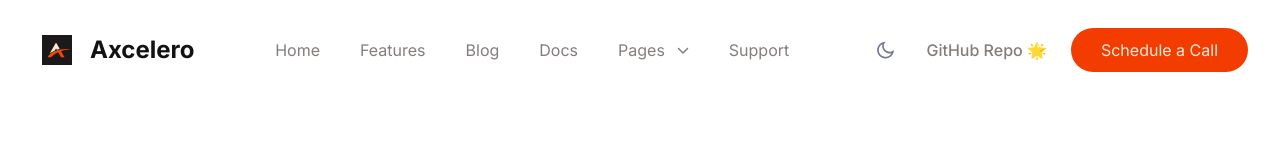
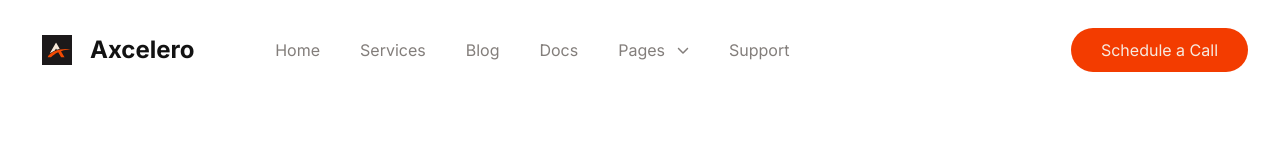
Before and after one commit to axcelero/website, a Next.js app: page /auth/signin in a window 1280 px wide. Shown: the top 160 px of the page. Built offline with nearby package versions, Linux system fonts and the light colour scheme.

Commit message:
Update colors

```diff
--- a/components/Features/index.tsx
+++ b/components/Features/index.tsx
@@ -8,13 +8,13 @@ const Feature = () => {
   return (
     <>
       {/* <!-- ===== Features Start ===== --> */}
-      <section id="features" className="py-20 lg:py-25 xl:py-30">
+      <section id="services" className="py-20 lg:py-25 xl:py-30">
         <div className="mx-auto max-w-c-1315 px-4 md:px-8 xl:px-0">
           {/* <!-- Section Title Start --> */}
           <SectionHeader
             headerInfo={{
-              title: "SOLID FEATURES",
-              subtitle: "Core Features of Solid",
+              title: "SOLID SERVICES",
+              subtitle: "Core Services of Solid",
               description: `Lorem ipsum dolor sit amet, consectetur adipiscing elit. In
             convallis tortor eros. Donec vitae tortor lacus. Phasellus aliquam
             ante in maximus.`,
--- a/components/FeaturesTab/index.tsx
+++ b/components/FeaturesTab/index.tsx
@@ -11,7 +11,7 @@ const FeaturesTab = () => {
 
   return (
     <>
-      {/* <!-- ===== Features Tab Start ===== --> */}
+      {/* <!-- ===== Services Tab Start ===== --> */}
       <section className="relative pb-20 pt-18.5 lg:pb-22.5">
         <div className="relative mx-auto max-w-c-1390 px-4 md:px-8 2xl:px-0">
           <div className="absolute -top-16 -z-1 mx-auto h-[350px] w-[90%]">
@@ -139,7 +139,7 @@ const FeaturesTab = () => {
           {/* <!-- Tab Content End --> */}
         </div>
       </section>
-      {/* <!-- ===== Features Tab End ===== --> */}
+      {/* <!-- ===== Services Tab End ===== --> */}
     </>
   );
 };
--- a/components/Header/index.tsx
+++ b/components/Header/index.tsx
@@ -153,17 +153,8 @@ const Header = () => {
           </nav>
 
           <div className="mt-7 flex items-center gap-6 xl:mt-0">
-            <ThemeToggler />
-
             <Link
-              href="https://github.com/NextJSTemplates/solid-nextjs"
-              className="text-regular font-medium text-waterloo hover:text-primary"
-            >
-              GitHub Repo 🌟
-            </Link>
-
-            <Link
-              href="/contact"
+              href="https://calendly.com/ashan-enlear/30-minute-meeting"
               className="flex items-center justify-center rounded-full bg-primary px-7.5 py-2.5 text-regular text-white duration-300 ease-in-out hover:bg-primaryho"
             >
               Schedule a Call
--- a/components/Header/menuData.tsx
+++ b/components/Header/menuData.tsx
@@ -9,9 +9,9 @@ const menuData: Menu[] = [
   },
   {
     id: 2,
-    title: "Features",
+    title: "Services",
     newTab: false,
-    path: "/#features",
+    path: "/#services",
   },
   {
     id: 2.1,
--- a/components/Hero/index.tsx
+++ b/components/Hero/index.tsx
@@ -1,5 +1,9 @@
 "use client";
 import Image from "next/image";
+
+export const launchCalendlyPopup = () => {
+  (window as any).Calendly?.initPopupWidget({ url: "https://calendly.com/ashan-enlear/30min" });
+};
 
 const Hero = () => {
   return (
@@ -12,12 +16,13 @@ const Hero = () => {
         <p className="mb-10 text-lg text-gray-700 dark:text-gray-200 md:text-xl">
           We build AI-powered software that transforms businesses. Partner with us to create intelligent, scalable, and future-ready digital products.
         </p>
-        <a
-          href="/contact" // Change this to your scheduling link (e.g., Calendly)
+        <button
+          type="button"
+          onClick={() => launchCalendlyPopup()}
           className="inline-block rounded-full bg-primary px-8 py-4 text-lg font-semibold text-white shadow-lg transition-colors duration-300 hover:bg-primaryho focus:outline-none focus:ring-2 focus:ring-primary focus:ring-offset-2"
         >
           Schedule a Call
-        </a>
+        </button>
       </div>
     </section>
   );
```
Also changed, not shown: 2 other files (tests, documents, lock files or other folders).
